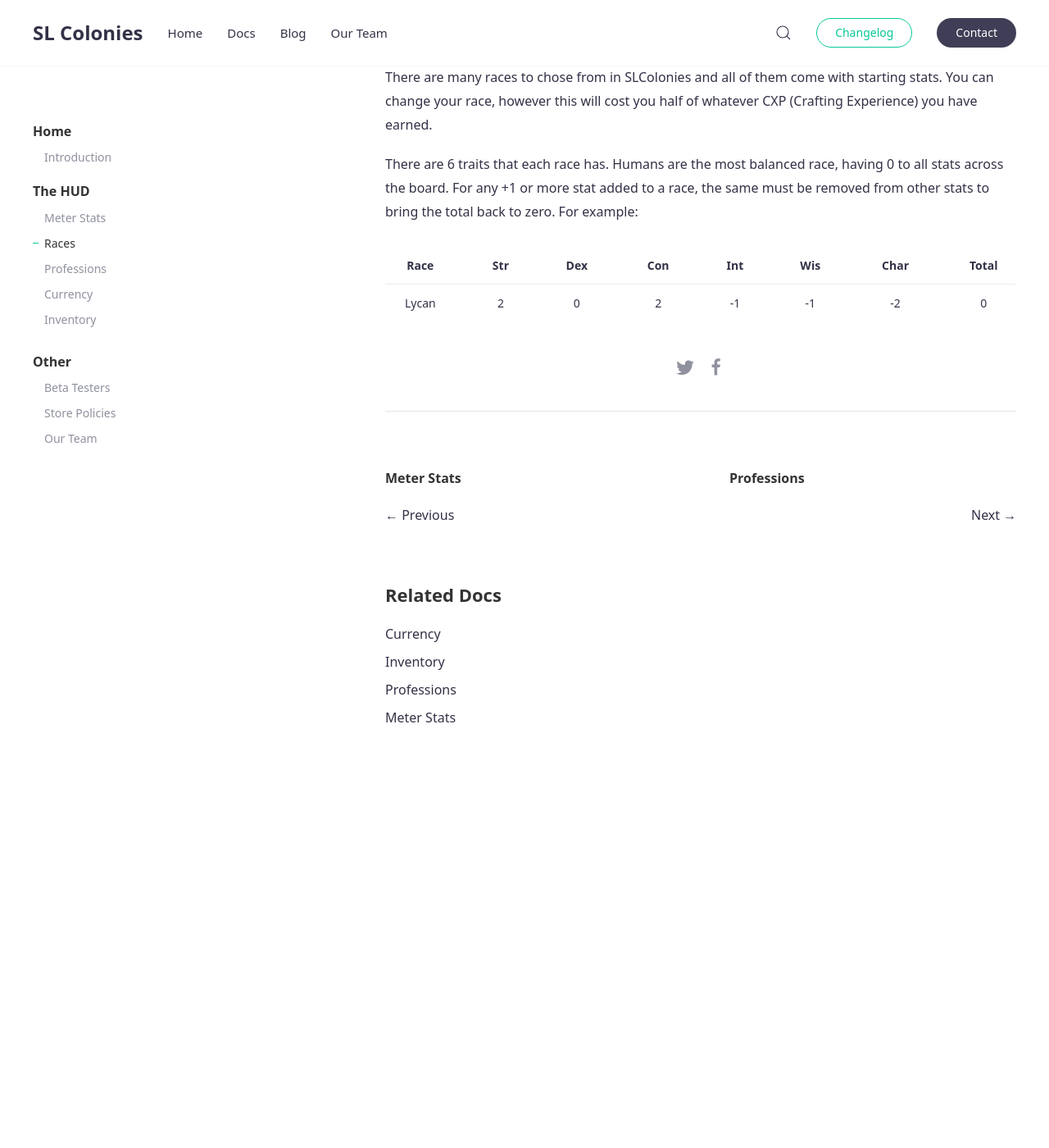
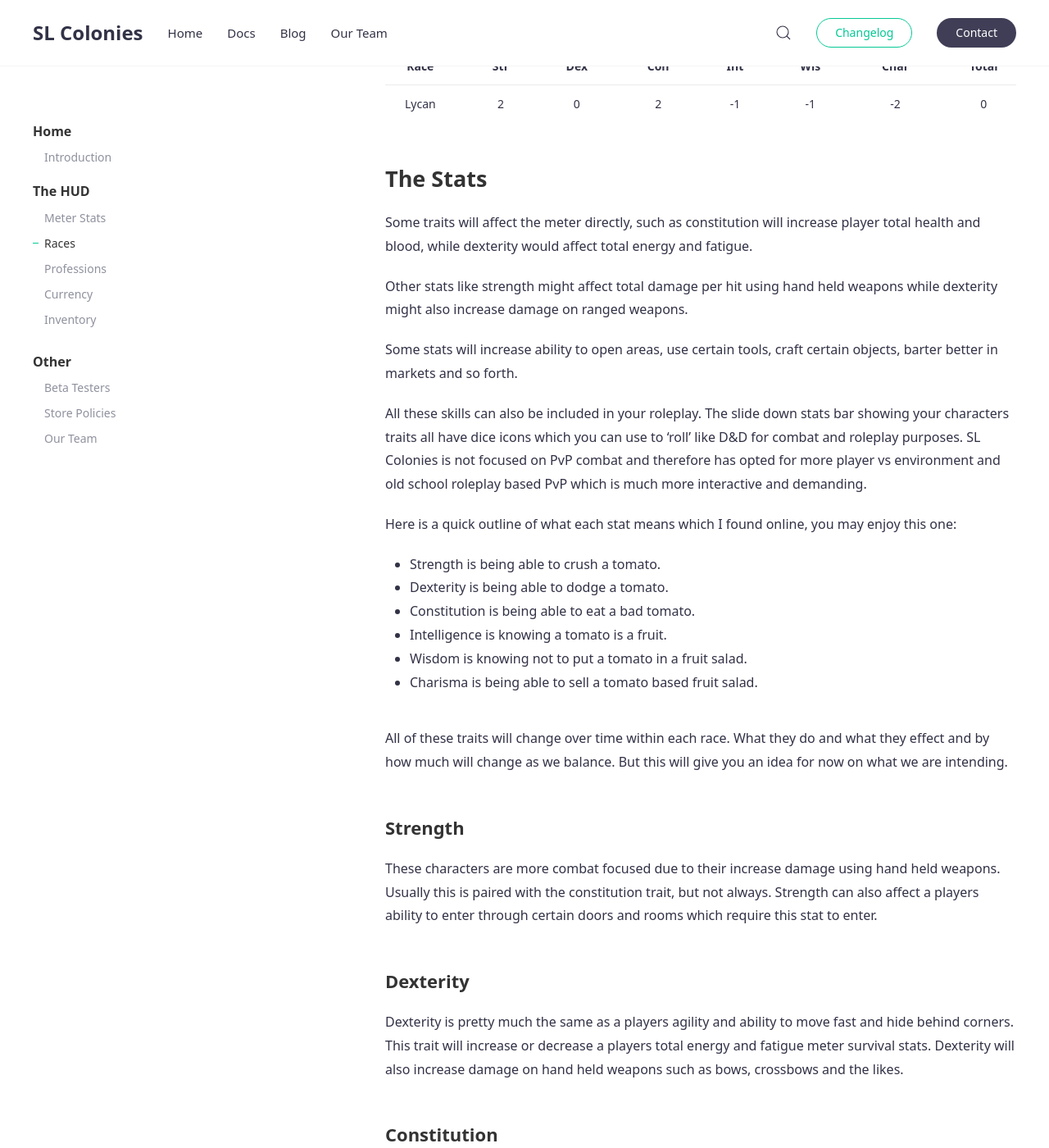
Before and after one commit to SLColonies/Public, a Jekyll site: the page built from _docs/races.md, in a window 1280 px wide and 1400 px high, scrolled down 447 px. Shown: the whole window at 82% size. Built offline with Jekyll 4.4.1, drawn with Linux system fonts in a browser that asks for light colours; before the commit the page ends 1394 px from its top, so only the background shows below that; some of the changed text lies outside the part shown.

Commit message:
Add files via upload

```diff
--- a/_docs/races.md
+++ b/_docs/races.md
@@ -3,8 +3,6 @@
 author: temujin
 tags: [features]
 ---
-{% include image.html img="hud.png" alt="SLC HUD" caption="SL Colonies HUD" %}
-
 There are many races to chose from in SLColonies and all of them come with starting stats. You can change your race, however this will cost you half of whatever CXP (Crafting Experience) you have earned.
 
 There are 6 traits that each race has. Humans are the most balanced race, having 0 to all stats across the board. For any +1 or more stat added to a race, the same must be removed from other stats to bring the total back to zero. For example:
@@ -12,3 +10,77 @@
 | Race  | Str | Dex | Con | Int | Wis | Char| Total|
 |:-----:|:---:|:---:|:---:|:---:|:---:|:---:|:----:|
 | Lycan |  2  |  0  |  2  | -1  | -1  | -2  |   0  |
+
+## The Stats
+Some traits will affect the meter directly, such as constitution will increase player total health and blood, while dexterity would affect total energy and fatigue.
+
+Other stats like strength might affect total damage per hit using hand held weapons while dexterity might also increase damage on ranged weapons.
+
+Some stats will increase ability to open areas, use certain tools, craft certain objects, barter better in markets and so forth.
+
+All these skills can also be included in your roleplay. The slide down stats bar showing your characters traits all have dice icons which you can use to 'roll' like D&D for combat and roleplay purposes. SL Colonies is not focused on PvP combat and therefore has opted for more player vs environment and old school roleplay based PvP which is much more interactive and demanding.
+
+Here is a quick outline of what each stat means which I found online, you may enjoy this one:
+
+- Strength is being able to crush a tomato.
+- Dexterity is being able to dodge a tomato.
+- Constitution is being able to eat a bad tomato.
+- Intelligence is knowing a tomato is a fruit.
+- Wisdom is knowing not to put a tomato in a fruit salad.
+- Charisma is being able to sell a tomato based fruit salad.
+
+All of these traits will change over time within each race. What they do and what they effect and by how much will change as we balance. But this will give you an idea for now on what we are intending.
+
+### Strength
+These characters are more combat focused due to their increase damage using hand held weapons. Usually this is paired with the constitution trait, but not always. Strength can also affect a players ability to enter through certain doors and rooms which require this stat to enter.
+
+### Dexterity
+Dexterity is pretty much the same as a players agility and ability to move fast and hide behind corners. This trait will increase or decrease a players total energy and fatigue meter survival stats. Dexterity will also increase damage on hand held weapons such as bows, crossbows and the likes.
+
+### Constitution
+Constitution is the total 'tank' of a player. Usually for warrior types and will increase or decrease a players total health and blood levers in the meters survival stats.
+
+### Intelligence
+Intelligence does not affect the meter directly. Instead it is the stat which basically determines how much a character knows. This stat is needed for professions which require a lot of knowledge and has many recipes to remember! It can of course also be used to seal certain rooms for lower level players and during RP situations using dice rolls.
+
+### Wisdom
+Wisdom is the life experience. You can know as much as you know with knowledge, but without the life experience you you're just a walking encyclopedia that doesn't know what to do with the knowledge when the time comes. Usually wisdom and intelligence go hand in hand together.
+
+### Charisma
+Charisma is your ability to persuade people. This skill comes in handy for traders and people who like to travel and barter. While this skill also wont directly affect a meter, it will be used to provide discounts on taxes and fees paid in markets and vendors.
+
+## The Races
+
+|Race       | Str | Dex | Con | Int | Wis | Char| Total|
+|:---------:|:---:|:---:|:---:|:---:|:---:|:---:|:----:|
+|Angel      | -1  | -1  | -1  |  1  |  1  |  1  |  0   |
+|Centaur    |  2  | -2  |  0  |  0  |  1  | -1  |  0   |
+|Changeling | -1  | -1  | -1  |  0  |  1  |  2  |  0   |
+|Demon      |  1  |  1  |  1  | -1  | -1  | -1  |  0   |
+|Dragonborn |  2  | -1  |  0  | -1  | -1  |  1  |  0   |
+|Dwarf      |  0  |  0  |  2  | -1  |  0  | -1  |  0   |
+|Elf        | -1  |  2  | -1  |  0  |  0  |  0  |  0   |
+|Gnome      | -1  |  0  | -1  |  2  |  0  |  0  |  0   |
+|Goblin	    |  0  |  2  |  1  | -1  | -1  | -1  |  0   |
+|Gorean     |  2  | -1  |  0  |  0  |  1  | -2  |  0   |
+|Half Orc   |  2  | -2  |  1  |  0  |  0  | -1  |  0   |
+|Half-Elf   | -1  |  1  |  0  |  1  | -2  |  1  |  0   |
+|Halfling   | -1  |  2  | -1  |  0  |  0  |  0  |  0   |
+|Hobgoblin  |  0  |  0  |  2  |  1  | -1  | -2  |  0   |
+|Human      |  0  |  0  |  0  |  0  |  0  |  0  |  0   |
+|Kur        |  3  | -2  |  2  |  0  |  0  | -3  |  0   |
+|Lizard Folk| -1  | -1  |  2  | -1  |  1  |  0  |  0   |
+|Lycan      |  2  |  0  |  2  | -1  | -1  | -2  |  0   |
+|Minotaur   |  2  | -2  |  1  |  0  |  0  | -1  |  0   |
+|Orc        |  2  |  0  |  1  | -2  | -1  |  0  |  0   |
+|Priest-King| -3  | -1  |  0  |  2  |  2  |  0  |  0   |
+|Seer       | -3  | -1  | -1  |  2  |  2  |  1  |  0   |
+|Shifter    |  0  |  0  |  0  |  0  |  0  |  0  |  0   |
+|Tiefling   | -2  |  0  | -1  |  1  |  0  |  2  |  0   |
+|Vampire    | -1  |  1  | -2  |  0  |  1  |  1  |  0   |
+|Werewolf   |  3  |  1  |  1  | -1  |  0  | -4  |  0   |
+|Werebear   |  2  |  0  |  3  | -1  | -1  | -3  |  0   |
+|Witcher    |  1  |  1  |  0  |  1  |  1  | -4  |  0   |
+
+
+|Witcher
```
